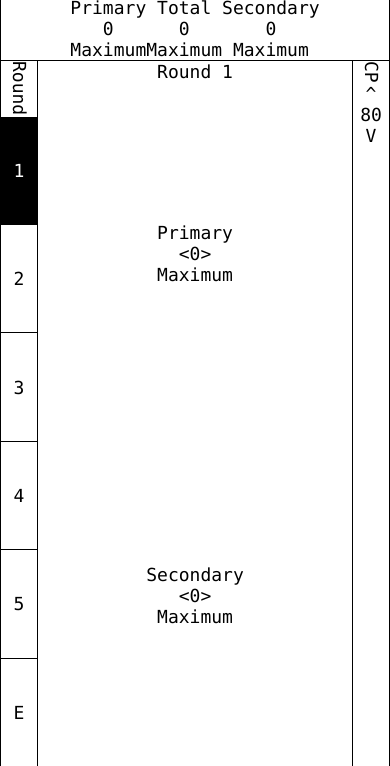
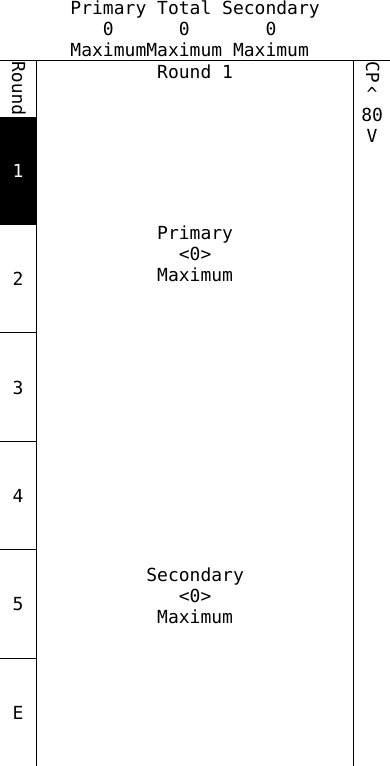
Before and after one commit to An-Individual/warscore, a website built with webpack: page dev/index.html in a window 390 px wide. Shown: the part 78-844 px from the top of the page. Built offline with nearby package versions, Linux system fonts and the light colour scheme.

Commit message:
Removed outer border when screen narrows.

```diff
--- a/dev/styles.css
+++ b/dev/styles.css
@@ -24,6 +24,12 @@ html, body {
     align-items: stretch;
     border-style: solid;
     border-width: 0 1px;
+}
+
+@media screen and (max-width: 600px) {
+    .body-block {
+        border-width: 0px;
+    }
 }
 
 .container-block {
```
